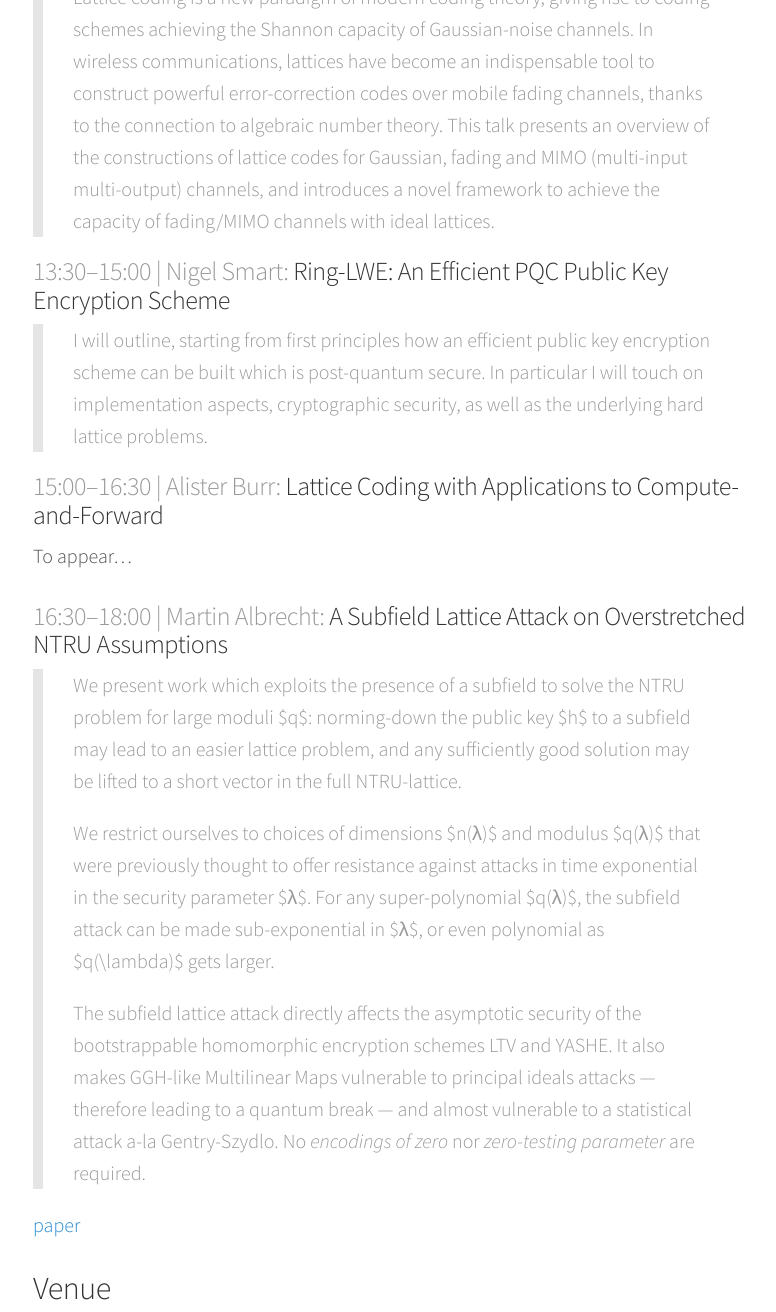
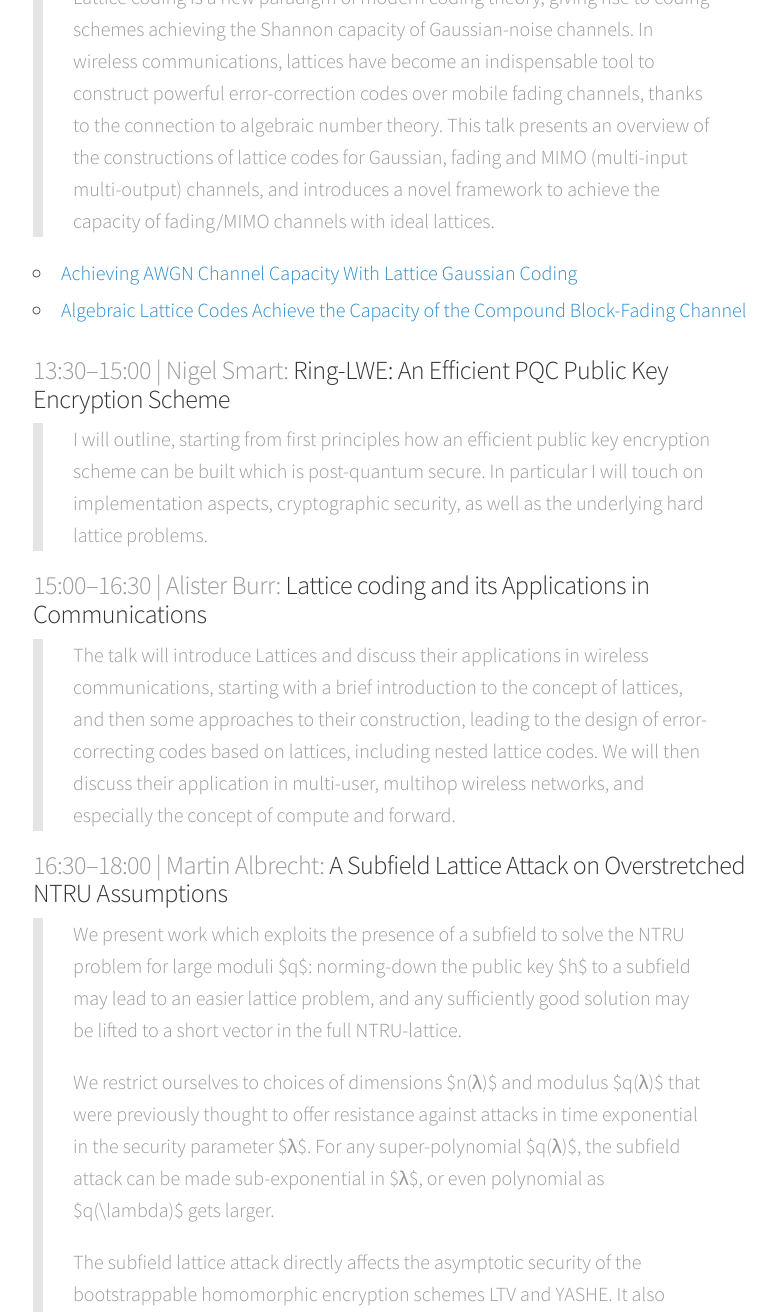
Before and after one commit to malb/discrete-subgroup, a Jekyll site: the page built from _posts/2016-05-04-lattice-meeting.md, in a window 1280 px wide and 1400 px high, scrolled down 779 px, cut to the strip 0-1312 px from the top of the window. Shown: the whole strip, without its empty margins (247-1023 px from the left). Built offline with Jekyll 4.4.1, drawn with Linux system fonts in a browser that asks for light colours; nearby versions of some CDN libraries; some of the changed text lies outside the part shown.

Commit message:
add Alister's abstract & Cong's links

```diff
--- a/_posts/2016-05-04-lattice-meeting.md
+++ b/_posts/2016-05-04-lattice-meeting.md
@@ -15,13 +15,17 @@ We have four talks scheduled.
 
 > Lattice coding is a new paradigm of modern coding theory, giving rise to coding schemes achieving the Shannon capacity of Gaussian-noise channels. In wireless communications, lattices have become an indispensable tool to construct powerful error-correction codes over mobile fading channels, thanks to the connection to algebraic number theory. This talk presents an overview of the constructions of lattice codes for Gaussian, fading and MIMO (multi-input multi-output) channels, and introduces a novel framework to achieve the capacity of fading/MIMO channels with ideal lattices.
 
+- [Achieving AWGN Channel Capacity With Lattice Gaussian Coding](http://arxiv.org/abs/1302.5906)
+- [Algebraic Lattice Codes Achieve the Capacity of the Compound Block-Fading Channel](http://arxiv.org/abs/1603.09263)
+
 ### <span>13:30–15:00 | Nigel Smart:</span> Ring-LWE: An Efficient PQC Public Key Encryption Scheme ###
 
 > I will outline, starting from first principles how an efficient public key encryption scheme can be built which is post-quantum secure. In particular I will touch on implementation aspects, cryptographic security, as well as the underlying hard lattice problems.
 
-### <span>15:00–16:30 | Alister Burr:</span> Lattice Coding with Applications to Compute-and-Forward ###
+### <span>15:00–16:30 | Alister Burr:</span> Lattice coding and its Applications in Communications ###
 
-To appear…
+
+> The talk will introduce Lattices and discuss their applications in wireless communications, starting with a brief introduction to the concept of lattices, and then some approaches to their construction, leading to the design of error-correcting codes based on lattices, including nested lattice codes. We will then discuss their application in multi-user, multihop wireless networks, and especially the concept of compute and forward.
 
 ### <span>16:30–18:00 | Martin Albrecht:</span> A Subfield Lattice Attack on Overstretched NTRU Assumptions ###
 
@@ -31,7 +35,7 @@ To appear…
 >
 > The subfield lattice attack directly affects the asymptotic security of the bootstrappable homomorphic encryption schemes LTV and YASHE. It also makes GGH-like Multilinear Maps vulnerable to principal ideals attacks — therefore leading to a quantum break — and almost vulnerable to a statistical attack a-la Gentry-Szydlo. No *encodings of zero* nor *zero-testing parameter* are required.
 
-[paper](http://ia.cr/2016/127)
+- [A subfield lattice attack on overstretched NTRU assumptions: Cryptanalysis of some FHE and Graded Encoding Schemes](http://ia.cr/2016/127)
 
 ## Venue ##
 
```
